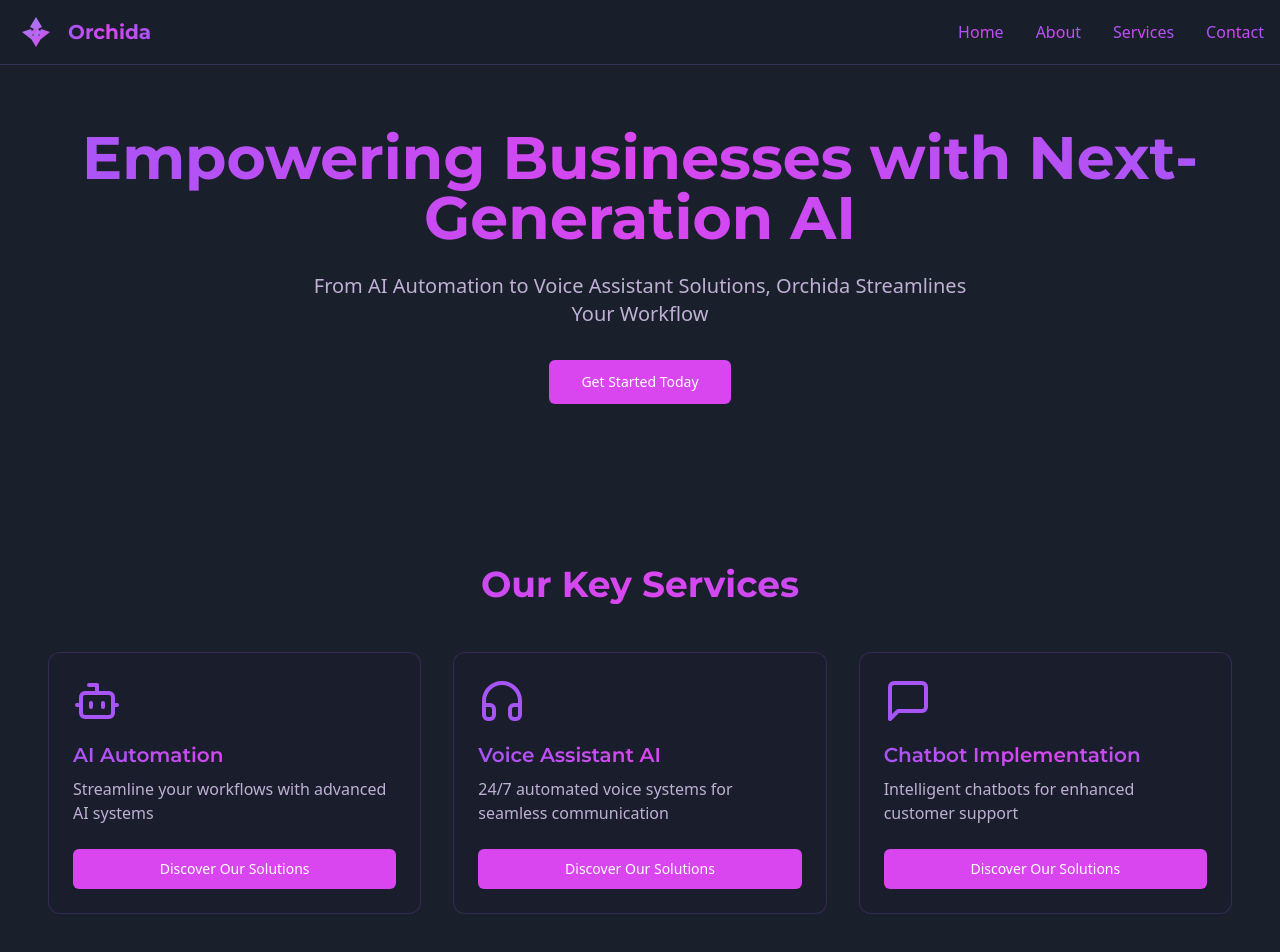
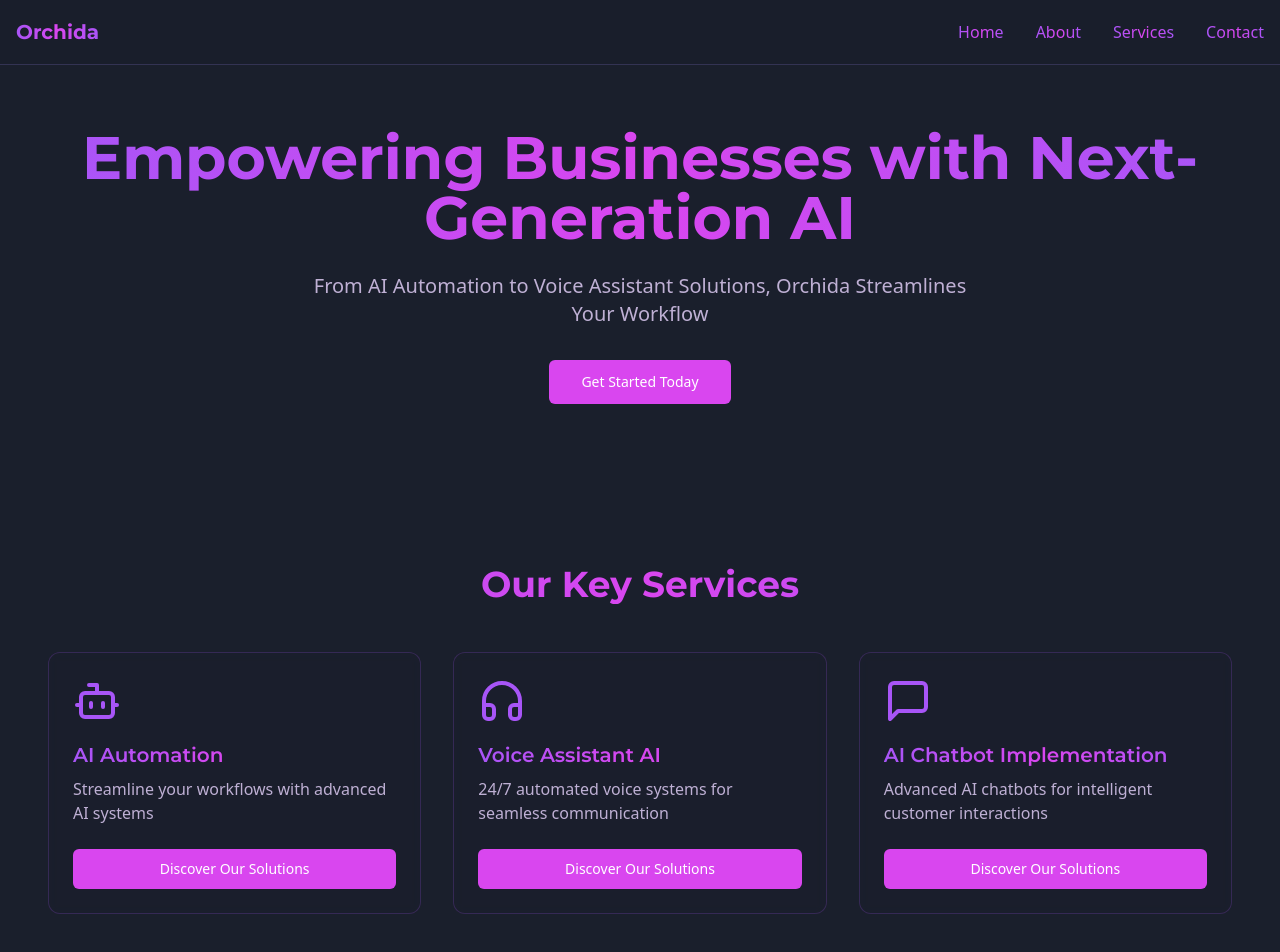
Before and after one commit to YassoBases/orchida-ai-automation-agency, a React (Vite) app: page / in a window 1280 px wide. Shown: the top 952 px of the page. Built offline with nearby package versions, Linux system fonts and the light colour scheme.

Commit message:
Remove Logo and Update Service Title
Removed the logo component from the Navbar and retained only the "Orchida" text. Updated the service title from "Chatbot Implementation" to "AI Chatbot Implementation".
[skip gpt_engineer]

```diff
--- a/src/components/Navbar.tsx
+++ b/src/components/Navbar.tsx
@@ -1,5 +1,3 @@
-import { Logo } from "@/components/Logo";
-
 export const Navbar = () => {
   const scrollToSection = (sectionId: string) => {
     const element = document.getElementById(sectionId);
@@ -19,12 +17,9 @@ export const Navbar = () => {
     <nav className="fixed top-0 left-0 right-0 z-50 bg-background/95 backdrop-blur-sm border-b border-orchid-700/20">
       <div className="container mx-auto px-4">
         <div className="flex items-center justify-between h-16">
-          <div className="flex items-center space-x-3">
-            <Logo />
-            <span className="font-montserrat font-bold text-xl bg-gradient-to-r from-orchid-400 via-orchid-500 to-orchid-400 bg-clip-text text-transparent">
-              Orchida
-            </span>
-          </div>
+          <span className="font-montserrat font-bold text-xl bg-gradient-to-r from-orchid-400 via-orchid-500 to-orchid-400 bg-clip-text text-transparent">
+            Orchida
+          </span>
           <div className="flex items-center space-x-8">
             <button
               onClick={() => scrollToSection('hero')}
--- a/src/components/sections/ServicesSection.tsx
+++ b/src/components/sections/ServicesSection.tsx
@@ -16,8 +16,8 @@ const services = [
   },
   {
     icon: MessageSquare,
-    title: "Chatbot Implementation",
-    description: "Intelligent chatbots for enhanced customer support",
+    title: "AI Chatbot Implementation",
+    description: "Advanced AI chatbots for intelligent customer interactions",
   },
 ];
 
```
